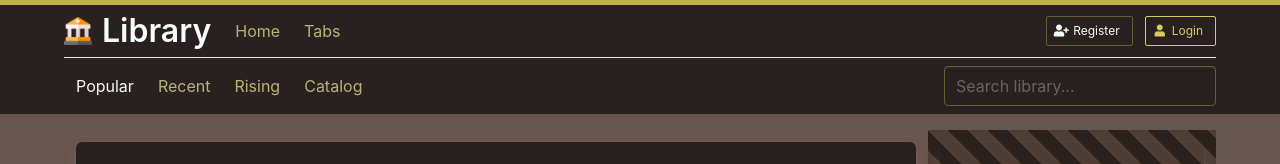
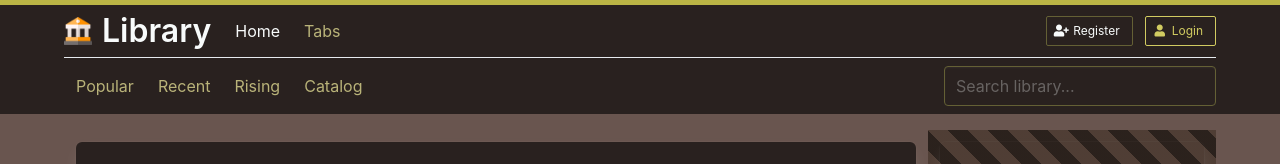
Before and after one commit to mkoelle/lenders-library, a Vue app: page /catalog in a window 1280 px wide. Shown: the top 164 px of the page. Built offline with nearby package versions, Linux system fonts and the light colour scheme.

Commit message:
make navbar show active route

```diff
--- a/src/navigation/Navbar.vue
+++ b/src/navigation/Navbar.vue
@@ -19,7 +19,7 @@
         </div>
         <div id="topNav" class="navbar-menu" :class="{ 'is-active': showNav }">
           <div class="navbar-start">
-            <router-link class="navbar-item" to="/">Home</router-link>
+            <router-link class="navbar-item" to="/" exact active-class="is-active">Home</router-link>
             <a class="navbar-item" href="#">Tabs</a>
           </div>
           <div class="navbar-end">
@@ -51,10 +51,10 @@
       <div class="container">
         <div class="navbar-menu">
           <div class="navbar-start">
-            <a class="navbar-item is-active" href="#">Popular</a>
+            <a class="navbar-item" href="#">Popular</a>
             <a class="navbar-item" href="#">Recent</a>
             <a class="navbar-item" href="#">Rising</a>
-            <router-link class="navbar-item" to="/catalog">Catalog</router-link>
+            <router-link class="navbar-item" to="/catalog" exact active-class="is-active">Catalog</router-link>
           </div>
           <div class="navbar-end">
             <div class="navbar-item">
```
